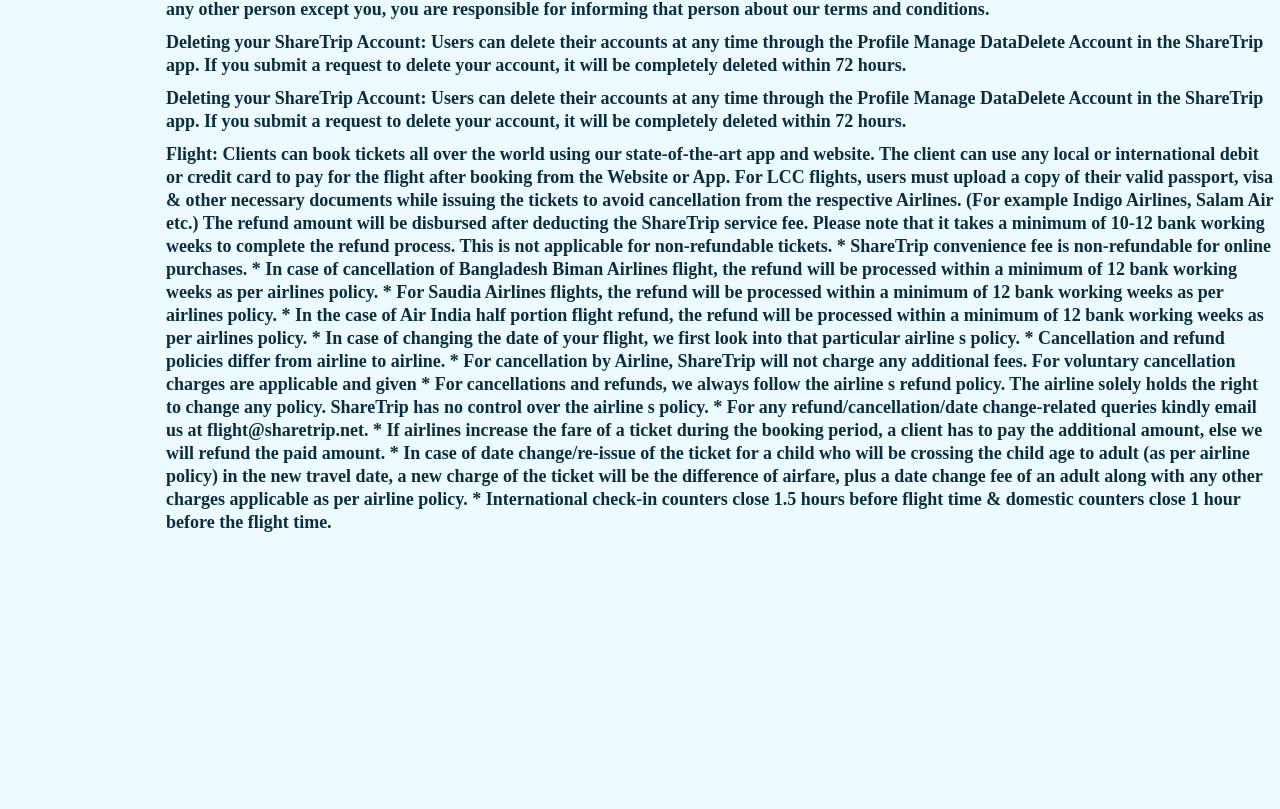
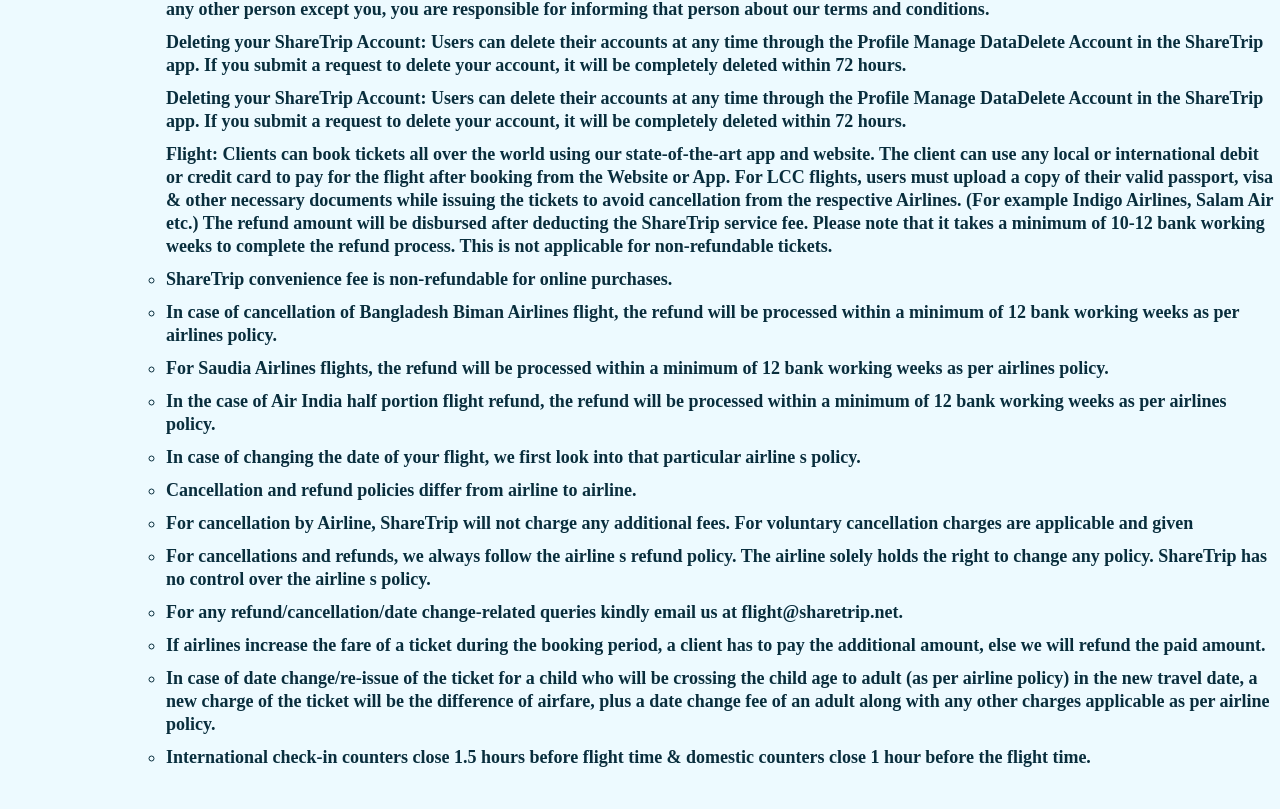
Before and after one commit to Ibrahim-Sikder/softota, a Next.js app: page /termAndCondition in a window 1280 px wide. Shown: the part 1071-1880 px from the top of the page. Built offline with nearby package versions, Linux system fonts and the light colour scheme.

Commit message:
term-condition-page-completed

```diff
--- a/components/TermAndCondition/TermAndCondition.js
+++ b/components/TermAndCondition/TermAndCondition.js
@@ -33,26 +33,27 @@
           <p><strong>Use of the Services:</strong>  As a condition of using our services, you attest that you are at least 18 years of age. You intend to use our services in accordance with these terms and conditions and you will only book services from us with true and accurate information. If you book services for any other person except you, you are responsible for informing that person about our terms and conditions. </p>
           <p><strong>Deleting your ShareTrip Account:</strong> Users can delete their accounts at any time through the Profile Manage DataDelete Account in the ShareTrip app. If you submit a request to delete your account, it will be completely deleted within 72 hours.</p>
           <p><strong>Deleting your ShareTrip Account:</strong> Users can delete their accounts at any time through the Profile Manage DataDelete Account in the ShareTrip app. If you submit a request to delete your account, it will be completely deleted within 72 hours.</p>
-
-
-          <p>
-          Flight: Clients can book tickets all over the world using our state-of-the-art app and website. The client can use any local or international debit or credit card to pay for the flight after booking from the Website or App.
+     <p><strong>Flight:</strong> Clients can book tickets all over the world using our state-of-the-art app and website. The client can use any local or international debit or credit card to pay for the flight after booking from the Website or App.
 For LCC flights, users must upload a copy of their valid passport, visa & other necessary documents while issuing the tickets to avoid cancellation from the respective Airlines.
 (For example Indigo Airlines, Salam Air etc.)
-The refund amount will be disbursed after deducting the ShareTrip service fee. Please note that it takes a minimum of 10-12 bank working weeks to complete the refund process. This is not applicable for non-refundable tickets.
-* ShareTrip convenience fee is non-refundable for online purchases.
-* In case of cancellation of Bangladesh Biman Airlines flight, the refund will be processed within a minimum of 12 bank working weeks as per airlines policy.
-* For Saudia Airlines flights, the refund will be processed within a minimum of 12 bank working weeks as per airlines policy.
-* In the case of Air India half portion flight refund, the refund will be processed within a minimum of 12 bank working weeks as per airlines policy.
-* In case of changing the date of your flight, we first look into that particular airline s policy.
-* Cancellation and refund policies differ from airline to airline.
-* For cancellation by Airline, ShareTrip will not charge any additional fees. For voluntary cancellation charges are applicable and given
-* For cancellations and refunds, we always follow the airline s refund policy. The airline solely holds the right to change any policy. ShareTrip has no control over the airline s policy.
-* For any refund/cancellation/date change-related queries kindly email us at flight@sharetrip.net.
-* If airlines increase the fare of a ticket during the booking period, a client has to pay the additional amount, else we will refund the paid amount.
-* In case of date change/re-issue of the ticket for a child who will be crossing the child age to adult (as per airline policy) in the new travel date, a new charge of the ticket will be the difference of airfare, plus a date change fee of an adult along with any other charges applicable as per airline policy.
-* International check-in counters close 1.5 hours before flight time & domestic counters close 1 hour before the flight time.
-          </p>
+The refund amount will be disbursed after deducting the ShareTrip service fee. Please note that it takes a minimum of 10-12 bank working weeks to complete the refund process. This is not applicable for non-refundable tickets.</p>
+
+<ul>
+     <li>ShareTrip convenience fee is non-refundable for online purchases. </li>
+     <li> In case of cancellation of Bangladesh Biman Airlines flight, the refund will be processed within a minimum of 12 bank working weeks as per airlines policy.</li>
+     <li> For Saudia Airlines flights, the refund will be processed within a minimum of 12 bank working weeks as per airlines policy.</li>
+     <li> In the case of Air India half portion flight refund, the refund will be processed within a minimum of 12 bank working weeks as per airlines policy.</li>
+     <li> In case of changing the date of your flight, we first look into that particular airline s policy.</li>
+     <li> Cancellation and refund policies differ from airline to airline.</li>
+     <li> For cancellation by Airline, ShareTrip will not charge any additional fees. For voluntary cancellation charges are applicable and given </li>
+     <li> For cancellations and refunds, we always follow the airline s refund policy. The airline solely holds the right to change any policy. ShareTrip has no control over the airline s policy.</li>
+     <li>For any refund/cancellation/date change-related queries kindly email us at flight@sharetrip.net. </li>
+     <li> If airlines increase the fare of a ticket during the booking period, a client has to pay the additional amount, else we will refund the paid amount.</li>
+     <li> In case of date change/re-issue of the ticket for a child who will be crossing the child age to adult (as per airline policy) in the new travel date, a new charge of the ticket will be the difference of airfare, plus a date change fee of an adult along with any other charges applicable as per airline policy. </li>
+     <li> International check-in counters close 1.5 hours before flight time & domestic counters close 1 hour before the flight time.</li>
+
+</ul>
+
           </div>
       </div>
 
--- a/components/TermAndCondition/TermAndCondition.module.css
+++ b/components/TermAndCondition/TermAndCondition.module.css
@@ -2,7 +2,7 @@
 width: 1440px;
 height: 1778px;
 background: rgba(230, 248, 255, 0.7);
-text-align:center;
+
 margin:0 auto;
 }
 .termCondition h2{
```
